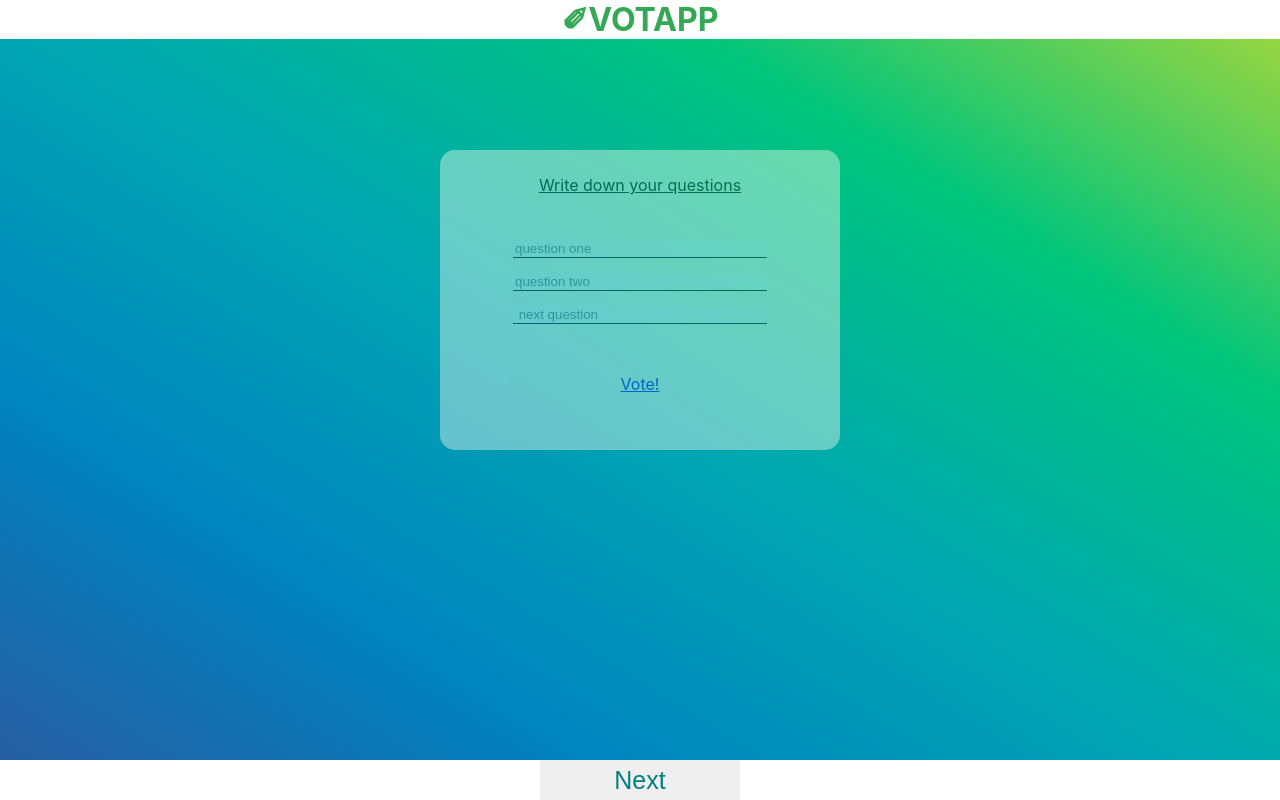
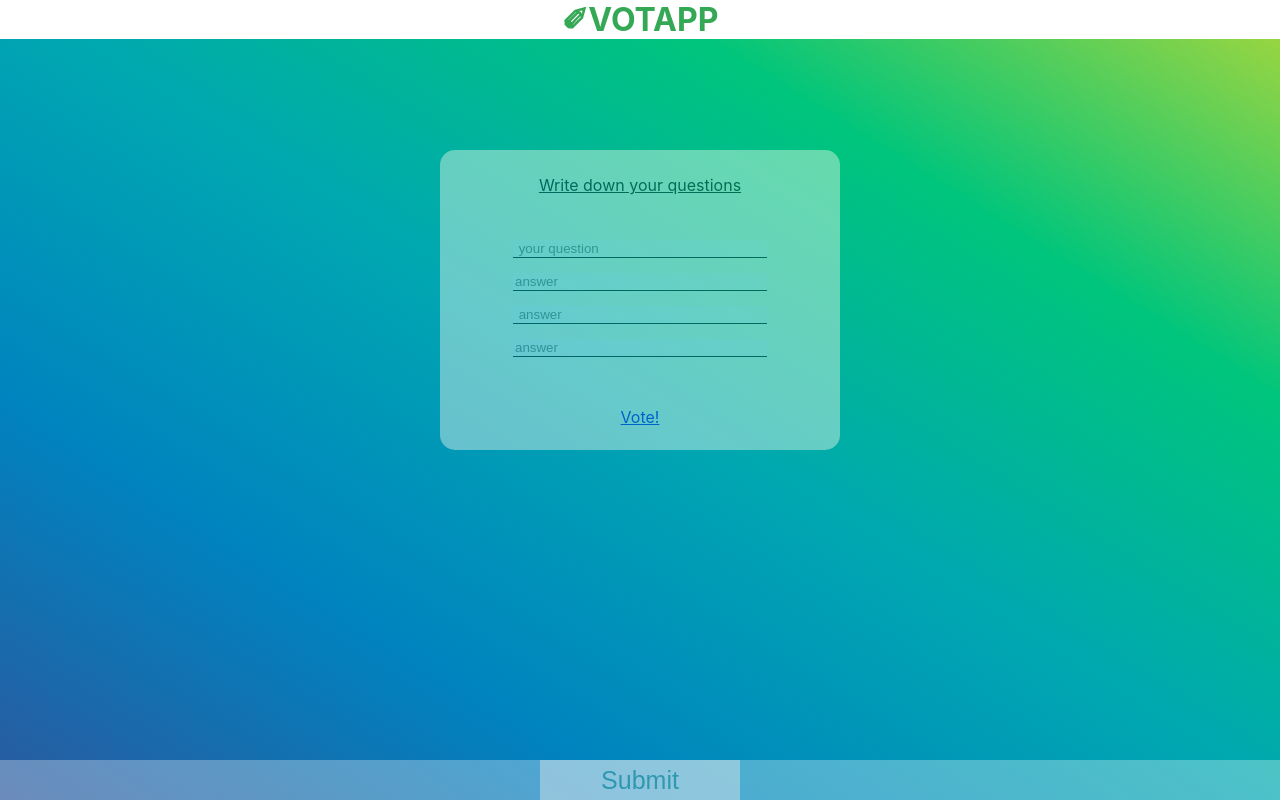
Before and after one commit to EraAmate/umfrage-app, a React (Create React App) app: page / in a window 1280 px wide. Built offline with nearby package versions, Linux system fonts and the light colour scheme.

Commit message:
Add states

```diff
--- a/src/components/Footer.css
+++ b/src/components/Footer.css
@@ -1,29 +1,11 @@
 .footer {
+  z-index: -10;
   bottom: 0;
   position: fixed;
   height: 40px;
   width: 100%;
   background-color: white;
+  opacity: 0.3;
   text-align: center;
   color: #34a854;
 }
-
-.btn {
-  font-size: 25px;
-  color: teal;
-  cursor: pointer;
-  border: none;
-  height: 40px;
-  width: 200px;
-  background-color: none;
-}
-
-.btn:hover {
-  padding-right: 20px;
-  transition: 0.6s;
-  background-color: teal;
-  color: white;
-}
-.btn:hover:after {
-  content: " >>";
-}
--- a/src/components/Footer.js
+++ b/src/components/Footer.js
@@ -2,10 +2,6 @@ import React from "react";
 import "./Footer.css";
 
 function Footer() {
-  return (
-    <footer className="footer">
-      <button className="btn">Next</button>
-    </footer>
-  );
+  return <footer className="footer"></footer>;
 }
 export default Footer;
--- a/src/components/pages/Add.css
+++ b/src/components/pages/Add.css
@@ -17,3 +17,27 @@
   color: black;
   text-decoration: underline;
 }
+
+.btn {
+  z-index: 10;
+  position: relative;
+  bottom: 0;
+  position: fixed;
+  font-size: 25px;
+  color: teal;
+  cursor: pointer;
+  border: none;
+  height: 40px;
+  width: 200px;
+  background-color: none;
+}
+
+.btn:hover {
+  padding-right: 20px;
+  transition: 0.6s;
+  background-color: teal;
+  color: white;
+}
+.btn:hover:after {
+  content: " >>";
+}
--- a/src/components/pages/Add.js
+++ b/src/components/pages/Add.js
@@ -12,15 +12,62 @@ import "./Add.css";
 // }
 
 function Add() {
+  const [question, setQuestion] = React.useState("");
+  const [answerOne, setAnswerOne] = React.useState("");
+  const [answerTwo, setAnswerTwo] = React.useState("");
+  const [answerThree, setAnswerThree] = React.useState("");
+
+  function handleSubmit(event) {
+    event.preventDefault();
+    alert(JSON.stringify(inputsRes));
+  }
+  const inputsRes = {
+    question: question,
+    answerOne: answerOne,
+    answerTwo: answerTwo,
+    answerThree: answerThree
+  };
+
   return (
     <>
       <Card>
         <p className="cardTitle">Write down your questions</p>
-        <form className="add-inputs-form">
-          <input type="text" className="input" placeholder="question one" />
-          <input type="text" className="input" placeholder="question two" />
-          <input type="text" className="input" placeholder=" next question" />
+        <form className="add-inputs-form" onSubmit={handleSubmit}>
+          <input
+            type="text"
+            className="input"
+            placeholder=" your question "
+            value={question}
+            onChange={event => {
+              setQuestion(event.target.value);
+            }}
+          />
+          <input
+            type="text"
+            className="input"
+            placeholder="answer"
+            value={answerOne}
+            onChange={event => setAnswerOne(event.target.value)}
+          />
+
+          <input
+            type="text"
+            className="input"
+            placeholder=" answer"
+            value={answerTwo}
+            onChange={event => setAnswerTwo(event.target.value)}
+          />
+
+          <input
+            type="text"
+            className="input"
+            placeholder="answer"
+            value={answerThree}
+            onChange={event => setAnswerThree(event.target.value)}
+          />
+          <button className="btn">Submit</button>
         </form>
+
         <Link to="/vote">Vote!</Link>
       </Card>
     </>
```
